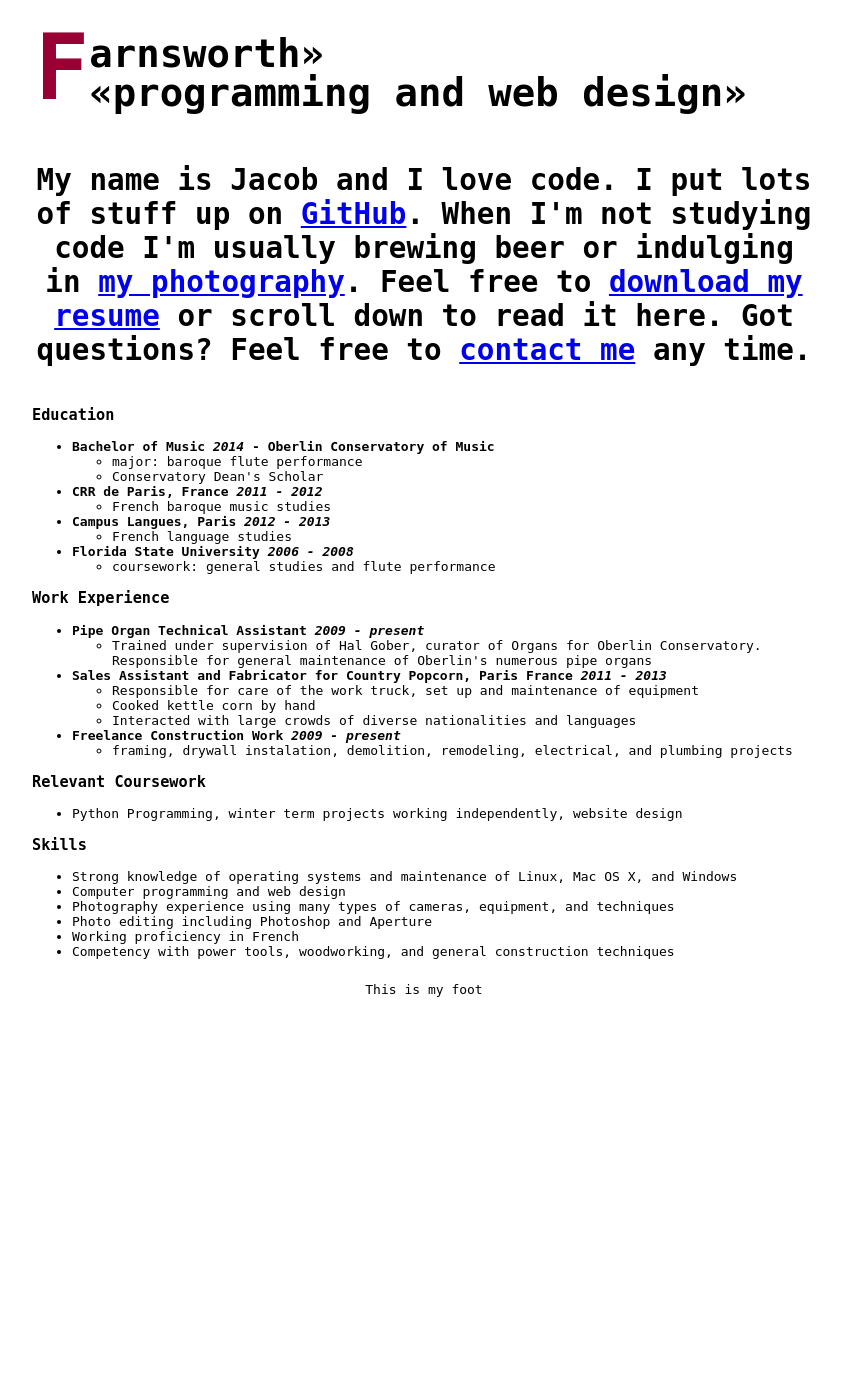
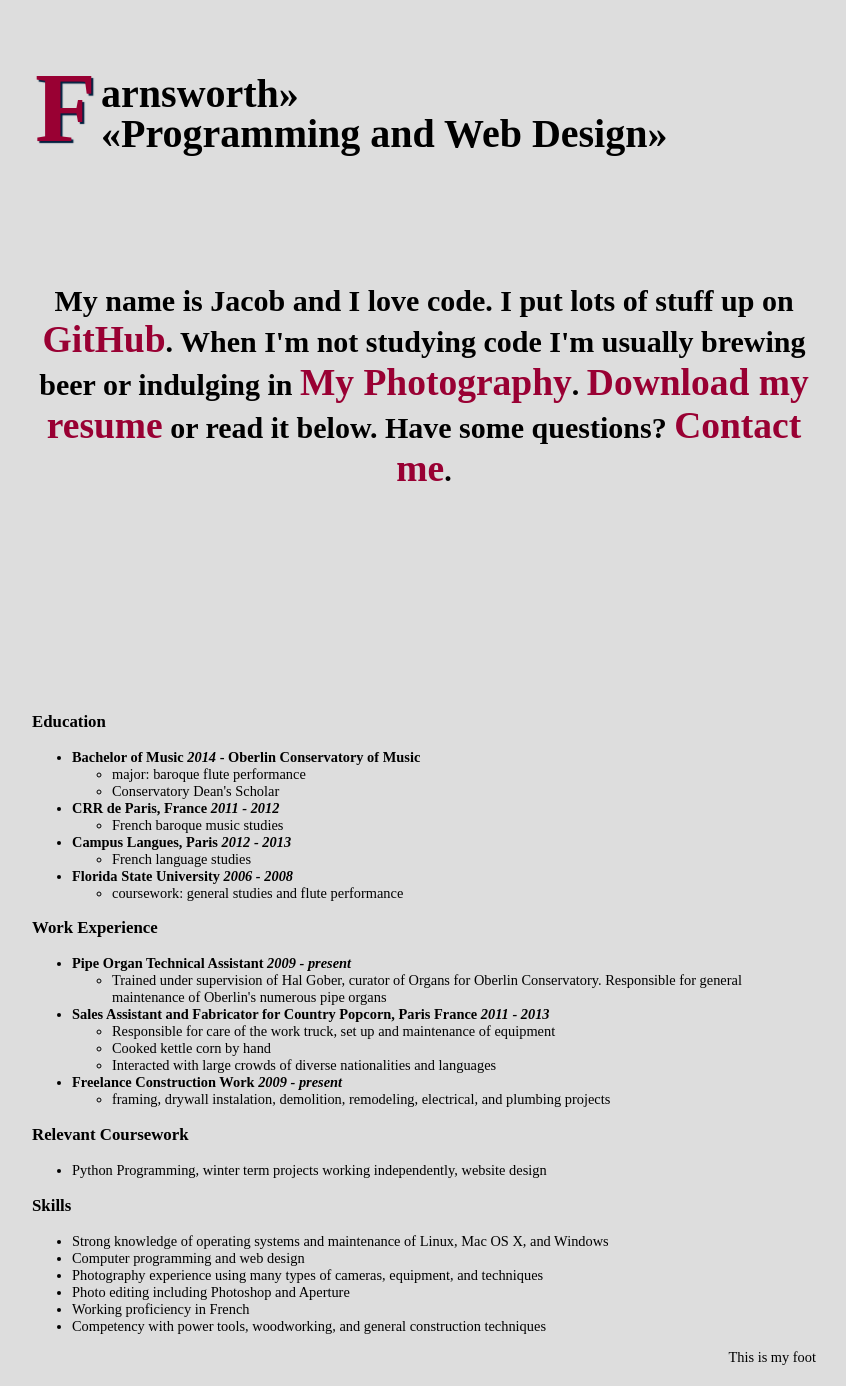
Before and after one commit to baroquebloke/flaskr, a Flask app: page / in a window 1280 px wide. Shown: the whole page, without its empty margins (216-1062 px from the left). Before the commit the page ends 997 px from the top, so only its background shows below. Run offline with Flask 2, Linux system fonts and the light colour scheme.

Commit message:
added color,
background, link decoration

```diff
--- a/static/style.css
+++ b/static/style.css
@@ -1,34 +1,59 @@
 html {
   max-width: 800px;
   margin: 0 auto;
-  font-family: monospace;
+  background: #DDDDDD;
+  font-family: AppleGothic;
 }
 .container {
 }
 .header {
   width: 100%;
+  margin-top: 5%;
   text-align: left;
   line-height: 200%;
-  font-size: 150%;
+  font-size: 125%;
   /*background: red;*/
   float: left;
 }
 h1:first-child:first-letter {
   float: left;
   color: #903;
-  font-size: 90px;
+  text-shadow: 2px 2px 1px #001F3F;
+  font-size: 100px;
   line-height: 60px;
   padding-top: 4px;
+  padding-right: 5px;
   padding-left: 3px;
-  font-family: monospace;
+  font-family: Big Caslon;
 }
 .menu {
-  font-size: 150%;
-  /*background: green;*/
+  font-size: 125%;
+  margin-top: 10%;
+  margin-bottom: 180px;
   text-align: center;
-  float: left;
+  float: right;
+}
+a {
+  font-size: 125%;
+  position: relative;
+  font-family: Futura;
+  text-decoration: none;
+}
+a:link {
+  color: #903;
+}
+a:visited {
+  color: #3D9970;
+}
+a:hover {
+  color: #FF851B;
+  text-shadow: 1px 1px 0 #001F3F;
+}
+a:active {
+  top: 2px;
 }
 .page-content {
+  font-size: 90%;
   float: left;
   clear: both;
  /* background: blue;*/
@@ -36,8 +61,8 @@ h1:first-child:first-letter {
 .page-footer {
   /*background: yellow;*/
   width: 100%;
-  padding-top: 10px;
   padding-bottom: 20px;
-  text-align: center;
+  text-align: right;
+  font-size: 90%;
   float: left;
 }
--- a/templates/layouts/base.html
+++ b/templates/layouts/base.html
@@ -9,18 +9,21 @@
     <div class="container">
       <div class="header">
         {% block page_header %}
-        <h1>Farnsworth&raquo<br>&laquoprogramming and web design&raquo</br></h1>
+        <h1>Farnsworth&raquo<br>&laquoProgramming and Web Design&raquo</br></h1>
         {% endblock page_header %}
       </div>
       <div class="menu">
         <h2>My name is Jacob and I love code.  I put lots of stuff up on
-          <a href="http://github.com/baroquebloke">GitHub</a>.  When I'm not
+          <a href="http://github.com/baroquebloke"
+            title="Follow me on GitHub">GitHub</a>.  When I'm not
           studying code I'm usually brewing beer or indulging in
-          <a href="http://www.baroquebloke.com">my photography</a>.  Feel
-          free to <a href="/static/FarnsworthResume.pdf"
-            download="Jacob Farnsworth's Resume">download my resume</a> or
-          scroll down to read it here.  Got questions?  Feel free to
-          <a href="mailto:jake@baroquebloke.com">contact me</a> any time.</h2>
+          <a href="http://www.baroquebloke.com"
+            title="My blog, baroquebloke.com">My Photography</a>.
+          <a href="/static/FarnsworthResume.pdf"
+            download="Jacob Farnsworth's Resume"
+            title="My resume!">Download my resume</a> or
+          read it below.  Have some questions?
+          <a href="mailto:jake@baroquebloke.com">Contact me</a>.</h2>
       </div>
       <div class="page-content">
         {% block content %}
```
